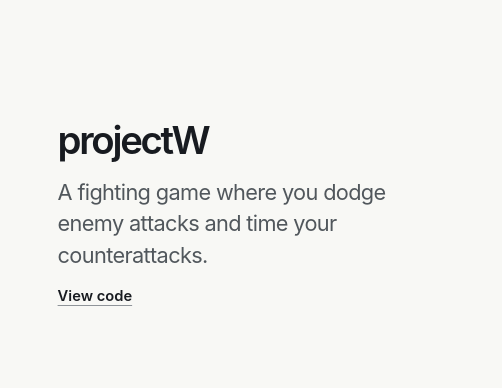
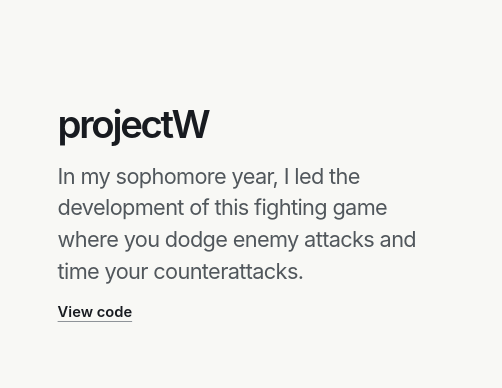
Before and after one commit to Thorfinn980/thorfinn980.github.io, a plain HTML site: page capstone_page.html in a window 1280 px wide. Shown: the part 2452-2840 px from the top of the page, 0-502 px from the left. Drawn offline with Linux system fonts and the light colour scheme.

Commit message:
Credit sophomore-year leadership on projectW

```diff
--- a/capstone_page.html
+++ b/capstone_page.html
@@ -107,7 +107,7 @@
     <article id="projectw" class="feature media-feature ruled">
       <div class="feature-copy">
         <h2>projectW</h2>
-        <p class="lead">A fighting game where you dodge enemy attacks and time your counterattacks.</p>
+        <p class="lead">In my sophomore year, I led the development of this fighting game where you dodge enemy attacks and time your counterattacks.</p>
         <a class="text-link" href="https://github.com/Thorfinn980/ProjectW">View code</a>
       </div>
       <figure class="game-film">
```
